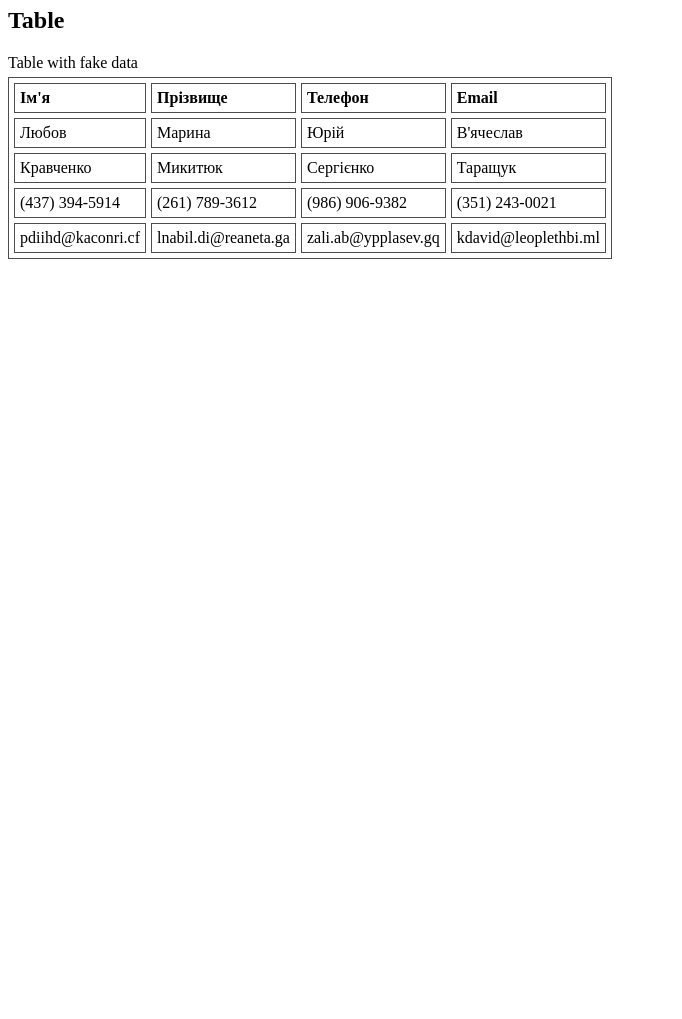
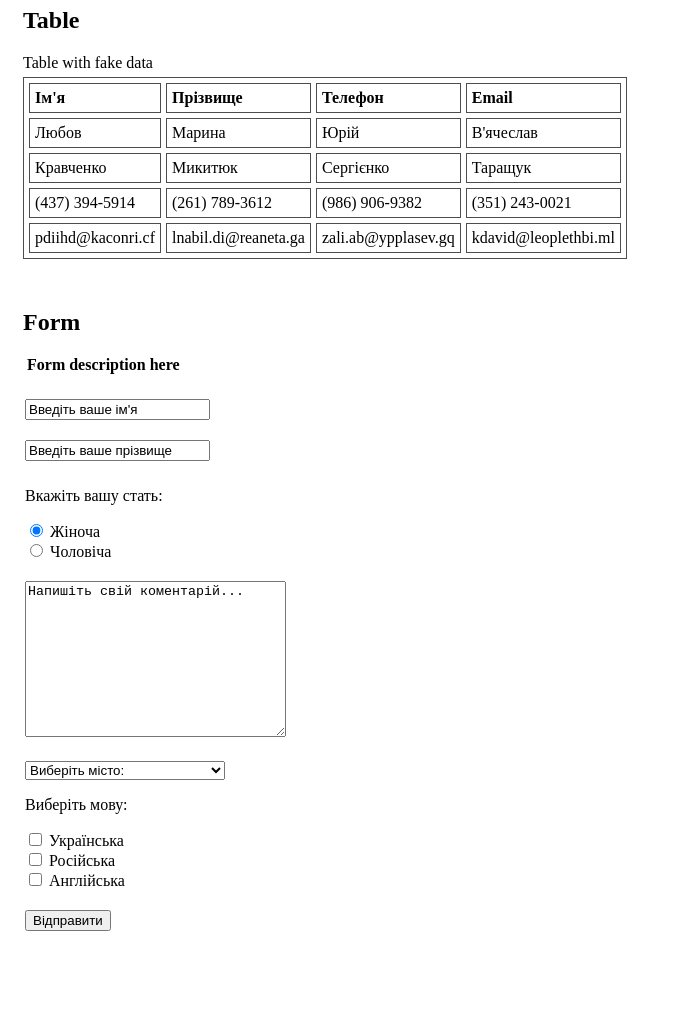
Before and after one commit to panikite/Cursor-Education, a plain HTML site: page hw_3/index.html in a window 1280 px wide. Shown: the part 73-1092 px from the top of the page, without its empty margins (0-682 px from the left). Before the commit the page ends 800 px from the top, so only its background shows below. Drawn offline with Linux system fonts and the light colour scheme.

Commit message:
add form

```diff
--- a/hw_3/index.html
+++ b/hw_3/index.html
@@ -3,8 +3,10 @@
 <head>
     <meta charset="UTF-8">
     <title>HTML</title>
-
     <style>
+         body {
+             padding-left: 15px;
+         }
          table {
             border:1px solid #4d4d4d;
             border-spacing: 5px;
@@ -14,16 +16,38 @@
             padding: 5px;
             text-align: left;
         }
+        #form {
+            margin-top: 50px;
+        }
+        fieldset {
+            border:none;
+            padding: 0;
+        }
+        legend {
+            margin-bottom: 15px;
+        }
+        input[type="text"] {
+            margin: 10px 0;
+        }
+        select {
+            margin-top: 20px;
+            width: 200px;
+        }
+        textarea {
+            margin-top: 20px;
+        }
+        input[type="submit"] {
+            margin-top: 20px;
+            margin-bottom: 80px;
+        }
     </style>
-
 </head>
 
 <body>
 
 <h1>Homework #3</h1>
-
+<section class="table">
 <h2>Table</h2>
-
 <table>
     <caption style="text-align:left; margin-bottom:5px;">Table with fake data</caption>
     <tr>
@@ -58,15 +82,48 @@
     </tr>
 
 </table>
+</section>
 
+<section id="form">
+<h2>Form</h2>
 
+<fieldset>
+    <legend><b>Form description here</b></legend>
+<form>
+<input type="text" id="first_name" name="first_name" value="Введіть ваше ім'я"> <br>
+<input type="text" id="second_name" name="second_name" value="Введіть ваше прізвище">
+<p>Вкажіть вашу стать:</p>
+<input type="radio" id="female" name="gender" value="female" checked>
+<label for="female">Жіноча</label><br>
+<input type="radio" id="male" name="gender" value="male">
+<label for="male">Чоловіча</label><br>
+<textarea id="comment" name="comment" rows="10" cols="30">
+Напишіть свій коментарій...
+</textarea>
 
+<div>
+    <select id="city" name="city">
+        <option value="placeholder" selected disabled>Виберіть місто:</option>
+        <option value="Kyiv">Київ</option>
+        <option value="Charkiv">Харків</option>
+        <option value="Odesa">Одеса</option>
+        <option value="Dnipro">Дніпро</option>
+        <option value="Lviv">Львів</option>
+    </select>
+</div>
 
+<p>Виберіть мову:</p>
+<div><input type="checkbox" id="uk" name="uk">
+<label for="uk">Українська</label></div>
+<div><input type="checkbox" id="ru" name="ru">
+<label for="ru">Російська</label></div>
+<div><input type="checkbox" id="en" name="en">
+<label for="en">Англійська</label></div>
+<input type="submit" value="Відправити">
 
-
-
-
-
+</form>
+</fieldset>
+</section>
 
 </body>
 </html>
```
